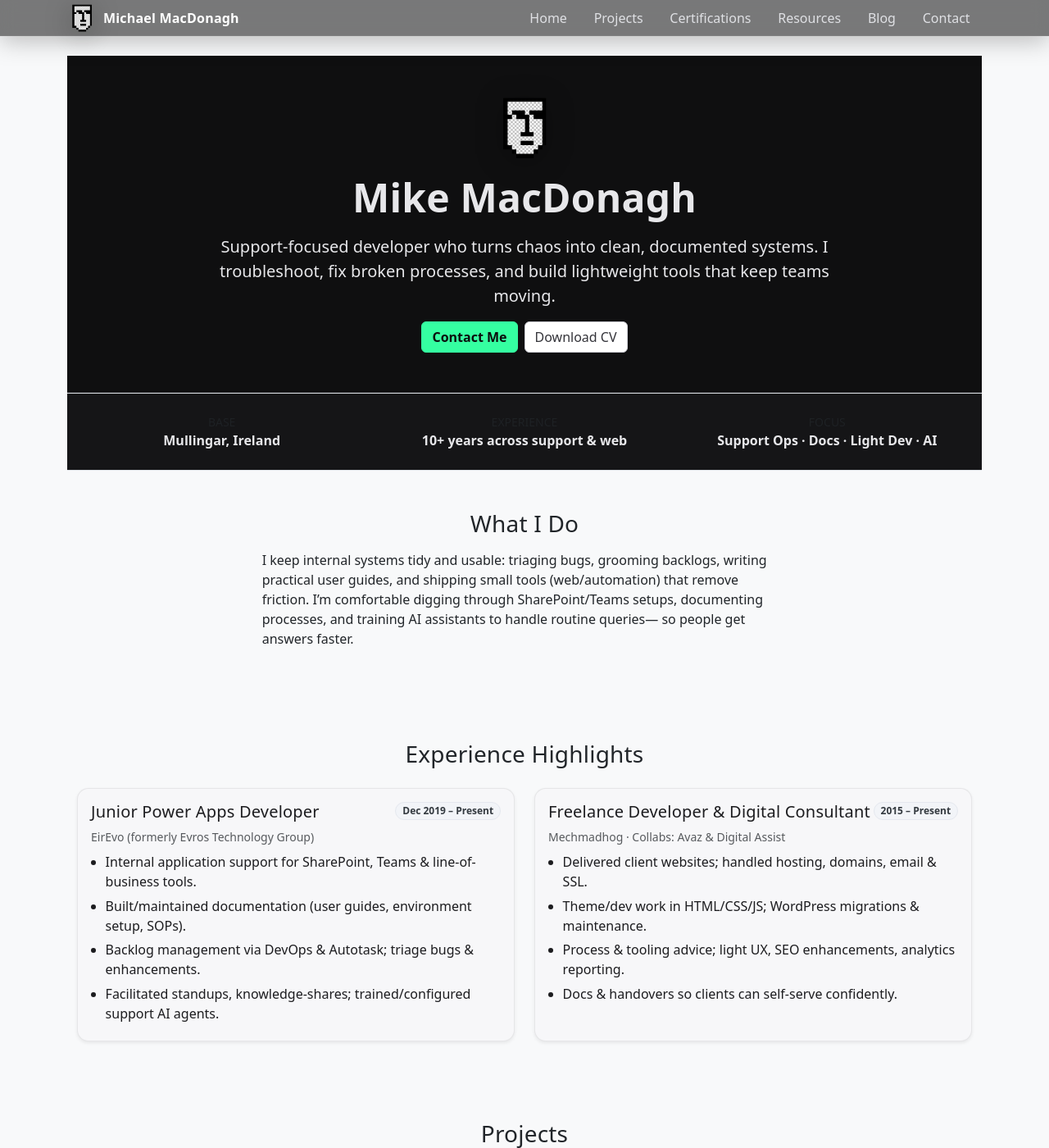
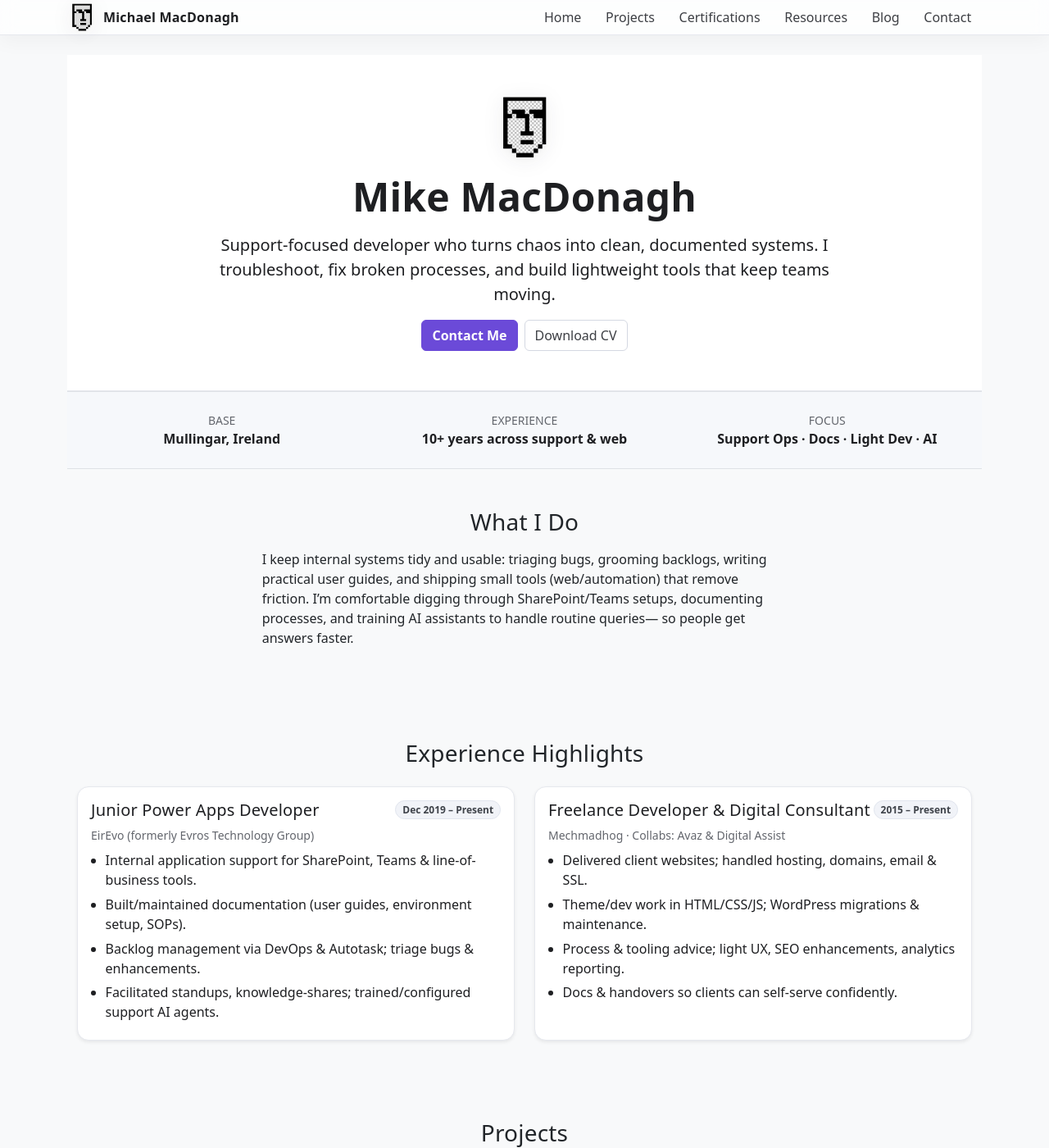
Before and after one commit to MechMadHog/michaelmacdonagh.net, a Jekyll site: the page built from index.md, in a window 1280 px wide and 1400 px high. Shown: the whole window at 82% size. Built offline with Jekyll 4.4.1, drawn with Linux system fonts in a browser that asks for light colours.

Commit message:
Update _theme.scss

```diff
--- a/_sass/_theme.scss
+++ b/_sass/_theme.scss
@@ -1,48 +1,51 @@
 /* =========================================================
-   _theme.scss — Signature theme for michaelmacdonagh.net
-   Uses Bootstrap for layout; custom visuals everywhere else.
+   _theme.scss — Light formal theme (Purple + Icy Blue)
    ========================================================= */
 
 /* -------------------------
    Core Theme Variables
    ------------------------- */
 :root {
-  /* Brand / Accent */
-  --accent: #35ffa1;         /* neon mint */
-  --accent-2: #7aa2ff;       /* secondary hover */
-  --ink: #0f0f10;            /* deep background */
-  --panel: #151517;          /* glass base for header/footer */
-  --line: #232327;
+  /* Brand */
+  --purple: #6b4ad8;         /* primary */
+  --purple-700: #5435c7;
+  --purple-300: #a697f1;
+  --ice: #9fd4ff;            /* accent */
+  --ice-200: #cfeaff;
 
-  /* Text */
-  --text: #e7e7ea;           /* light text on dark */
-  --muted: #a7a7ae;
-  --body: #1c1c1f;           /* body text on light */
-  --paper: #f7f7f9;          /* page background (light) */
+  /* Greys */
+  --ink: #1e1f22;            /* main text */
+  --muted: #63666d;          /* secondary text */
+  --line: #e6e8ee;           /* dividers */
+  --panel: #f6f8fb;          /* elevated light panel */
+  --paper: #ffffff;          /* page white */
 
-  /* Radii / Shadows / FX */
+  /* Effects */
   --radius: 14px;
-  --shadow: 0 10px 30px rgba(0,0,0,.25);
+  --shadow: 0 10px 24px rgba(21,27,38,.06);
   --blur: 10px;
 
   /* Section helpers used in index.md */
-  --bg: #0f0f10;             /* dark hero */
-  --bg-elev: #151517;        /* elevated dark */
+  --bg: var(--paper);        /* HERO */
+  --bg-elev: var(--panel);   /* SNAPSHOT */
 
-  /* Bootstrap tune (we’re overriding via CSS since Bootstrap comes via CDN) */
-  --bs-primary: var(--accent);
-  --bs-secondary: var(--accent-2);
+  /* Bootstrap tune */
+  --bs-primary: var(--purple);
+  --bs-secondary: var(--ice);
   --bs-body-bg: var(--paper);
-  --bs-body-color: var(--body);
-  --bs-dark: var(--ink);
-  --bs-light: #f2f2f4;
+  --bs-body-color: var(--ink);
+  --bs-dark: #0f1115;
+  --bs-light: #f8f9fb;
 }
 
-/* Respect system dark if desired later */
+/* Optional dark respect */
 @media (prefers-color-scheme: dark) {
   :root {
-    --bs-body-bg: #0d0d10;
-    --bs-body-color: #e9e9ec;
+    --bs-body-bg: #0f1115;
+    --bs-body-color: #e8eaf0;
+    --line: #1f2430;
+    --panel: #12151b;
+    --paper: #0f1115;
   }
 }
 
@@ -56,30 +59,26 @@ body {
   color: var(--bs-body-color);
   -webkit-font-smoothing: antialiased;
   -moz-osx-font-smoothing: grayscale;
-  padding-bottom: 70px; /* room for footer if fixed later */
+  padding-bottom: 70px; /* room if footer is fixed later */
 }
 
-main > .container {
-  padding-top: 2rem;
-  padding-bottom: 4rem;
-}
+main > .container { padding-top: 2rem; padding-bottom: 4rem; }
 
 h1, h2, h3, h4, h5, h6 { letter-spacing: .2px; }
 .display-5, .h1, .h2, .h3 { text-wrap: balance; }
 
+/* Legible secondary text on white */
+.text-muted { color: var(--muted) !important; }
+
 /* Links */
 a {
-  color: var(--bs-primary);
+  color: var(--purple);
   text-decoration: none;
   transition: color .15s ease, opacity .15s ease, text-shadow .15s ease;
 
-  &:hover {
-    color: var(--accent-2);
-    text-decoration: underline;
-  }
-
+  &:hover { color: var(--purple-700); text-decoration: underline; }
   &:focus-visible {
-    outline: 2px solid var(--accent);
+    outline: 2px solid var(--ice);
     outline-offset: 2px;
     border-radius: 6px;
     text-decoration: none;
@@ -92,34 +91,34 @@ a {
 }
 
 /* -------------------------
-   Signature Header
+   Signature Header (sticky)
    ------------------------- */
 .site-header {
   position: sticky; top: 0; z-index: 1000;
-  background: rgba(15,15,16,.55);
+  background: rgba(255,255,255,.75);
   backdrop-filter: saturate(130%) blur(var(--blur));
-  border-bottom: 1px solid rgba(255,255,255,.05);
-  box-shadow: 0 6px 30px rgba(0,0,0,.25);
-  transition: all .2s ease;
+  border-bottom: 1px solid var(--line);
+  box-shadow: 0 8px 24px rgba(21,27,38,.04);
+  transition: background .2s ease, box-shadow .2s ease, border-color .2s ease;
 
   &.is-scrolled {
-    background: rgba(15,15,16,.75);
-    border-bottom-color: rgba(255,255,255,.07);
+    background: rgba(255,255,255,.92);
+    box-shadow: 0 10px 28px rgba(21,27,38,.06);
   }
 }
 
 /* Brand */
 .brand {
-  .brand-dot {
-    width: 10px; height: 10px; border-radius: 50%;
-    background: var(--accent);
-    box-shadow: 0 0 16px var(--accent);
-    display: inline-block;
+  .brand-logo {
+    display: block;
+    height: 36px;
+    width: auto;
+    filter: drop-shadow(0 4px 12px rgba(21,27,38,.08));
   }
-  .brand-text { color: #fff; letter-spacing: .2px; }
+  .brand-text { color: var(--ink); letter-spacing: .2px; }
 }
 
-/* Nav (custom, not Bootstrap default look) */
+/* Nav (custom look, not Bootstrap skin) */
 .nav-list {
   list-style: none;
   display: flex;
@@ -128,65 +127,60 @@ a {
   margin: 0;
 
   .nav-link {
-    --pad: .6rem .9rem;
+    --pad: .55rem .8rem;
     position: relative;
     display: inline-flex;
     align-items: center;
     padding: var(--pad);
-    color: #dfe0e4;
+    color: #3d3f44;
     text-decoration: none;
     border-radius: 999px;
-    transition: color .15s ease, background .15s ease, transform .15s ease;
+    transition: color .15s ease, background .15s ease;
 
     &:hover {
-      color: #fff;
-      background: rgba(122,162,255,.07);
+      color: var(--ink);
+      background: #f3f6ff; /* subtle icy hover */
       text-decoration: none;
     }
-
     &:focus-visible {
-      outline: 2px solid var(--accent);
+      outline: 2px solid var(--ice);
       outline-offset: 2px;
     }
 
-    /* Active/hover underline “rail” */
+    /* Active/hover underline rail (icy → purple) */
     &::after {
       content: "";
-      position: absolute; left: 12px; right: 12px; bottom: 8px; height: 2px;
-      background: linear-gradient(90deg, transparent, var(--accent), transparent);
+      position: absolute; left: 12px; right: 12px; bottom: 6px; height: 2px;
+      background: linear-gradient(90deg, transparent, var(--ice), var(--purple), transparent);
       transform: scaleX(0);
       transform-origin: center;
       transition: transform .2s ease;
       border-radius: 2px;
     }
-
     &:hover::after,
-    &[aria-current="page"]::after {
-      transform: scaleX(1);
-    }
+    &[aria-current="page"]::after { transform: scaleX(1); }
   }
 }
 
-/* Mobile toggler harmony (when not using navbar-dark) */
-.navbar-toggler { border: 1px solid rgba(255,255,255,.25); }
-.navbar-toggler-icon { filter: invert(1); }
+/* Mobile toggler (dark icon on light header) */
+.navbar-toggler { border: 1px solid #d7dbe6; }
+.navbar-toggler-icon { background-image: var(--bs-navbar-toggler-icon-bg, none); }
 
 /* -------------------------
-   Signature Footer
+   Signature Footer (light)
    ------------------------- */
 .site-footer {
   margin-top: 3rem;
   background:
-    linear-gradient(180deg, rgba(53,255,161,.06), rgba(122,162,255,.05)),
-    radial-gradient(700px 400px at 10% -20%, rgba(122,162,255,.08), transparent 60%),
-    var(--ink);
-  color: var(--text);
+    linear-gradient(180deg, rgba(159,212,255,.12), rgba(107,74,216,.06)),
+    var(--paper);
+  color: var(--ink);
   border-top: 1px solid var(--line);
-  box-shadow: 0 -12px 40px rgba(0,0,0,.35) inset;
+  box-shadow: 0 -8px 24px rgba(21,27,38,.05) inset;
 
   .footer-grid {
     display: grid; grid-template-columns: 1fr auto 1fr; gap: 1rem;
-    align-items: center; padding: 18px 0;
+    align-items: center; padding: 16px 0;
   }
 
   .footer-cell {
@@ -196,35 +190,29 @@ a {
   }
 
   .footer-link {
-    color: #cfd1d7; text-decoration: none; border-bottom: 1px dashed transparent;
+    color: #4a4d54; text-decoration: none; border-bottom: 1px dashed transparent;
     transition: color .15s ease, border-color .15s ease;
 
-    &:hover { color: #fff; border-color: rgba(255,255,255,.35); }
+    &:hover { color: var(--ink); border-color: #b9c0d0; }
     &:focus-visible {
-      outline: 2px solid var(--accent);
+      outline: 2px solid var(--ice);
       outline-offset: 3px;
       border-radius: 6px;
     }
   }
-
-  /* If you decide to fix footer to bottom, uncomment:
-  position: fixed; left: 0; right: 0; bottom: 0;
-  and bump body bottom padding.
-  */
 }
 
 /* -------------------------
    Sections (used in index.md)
    ------------------------- */
 section[style*="var(--bg)"] {
-  color: var(--text);
+  color: var(--ink);
   background: var(--bg);
   border-bottom: 1px solid var(--line);
 }
-
 section[style*="var(--bg-elev)"] {
-  color: var(--text);
-  background: radial-gradient(900px 700px at 15% -10%, #1a1a1e 0, var(--bg-elev) 60%);
+  color: var(--ink);
+  background: var(--bg-elev);
   border-top: 1px solid var(--line);
   border-bottom: 1px solid var(--line);
 }
@@ -233,165 +221,107 @@ section[style*="var(--bg-elev)"] {
    Buttons & Tag Filters
    ------------------------- */
 .btn-primary {
-  background-color: var(--accent);
-  border-color: var(--accent);
-  color: #0b0b0c; font-weight: 600;
+  background-color: var(--purple);
+  border-color: var(--purple);
+  color: #fff; font-weight: 600;
 
-  &:hover, &:focus {
-    background-color: #2fe894;
-    border-color: #2fe894;
-    color: #070708;
-  }
-
-  &:focus-visible {
-    box-shadow: 0 0 0 0.2rem rgba(53,255,161,.35);
-  }
+  &:hover, &:focus { background-color: var(--purple-700); border-color: var(--purple-700); }
+  &:focus-visible { box-shadow: 0 0 0 0.2rem rgba(159,212,255,.45); }
 }
 
 .btn-outline-secondary {
-  color: #34343a;
-  border-color: #cfcfd6;
+  color: #3d3f44;
+  border-color: #d4d8e2;
   background-color: #ffffff;
 
   &:hover {
-    color: #0e0e10;
-    border-color: var(--accent-2);
-    background-color: #f7f9ff;
+    color: #1f2024;
+    border-color: var(--ice);
+    background-color: #f3f8ff;
   }
 
   &.is-active,
   &.is-active:hover {
-    color: #0b0b0c;
-    background-color: var(--accent);
-    border-color: var(--accent);
+    color: #ffffff;
+    background-color: var(--purple);
+    border-color: var(--purple);
     text-shadow: 0 1px 0 rgba(0,0,0,.1);
   }
 
-  &:focus-visible {
-    box-shadow: 0 0 0 0.2rem rgba(122,162,255,.35);
-  }
+  &:focus-visible { box-shadow: 0 0 0 0.2rem rgba(159,212,255,.45); }
 }
 
 /* -------------------------
    Cards / Badges / Lists
    ------------------------- */
 .card {
-  border: 1px solid rgba(12,12,14,.07);
+  border: 1px solid var(--line);
   border-radius: var(--radius);
   box-shadow: var(--shadow);
   transition: transform .18s ease, box-shadow .18s ease, border-color .18s ease;
+  background: var(--paper);
 
   &:hover {
     transform: translateY(-2px);
-    box-shadow: 0 14px 40px rgba(0,0,0,.22);
-    border-color: rgba(12,12,14,.16);
+    box-shadow: 0 14px 36px rgba(21,27,38,.08);
+    border-color: #d9dce5;
   }
 
-  .small { color: #6a6a73; }
-
-  ul {
-    padding-left: 1.1rem;
-    li { margin-bottom: .35rem; }
-  }
+  .small { color: var(--muted); }
+  ul { padding-left: 1.1rem; li { margin-bottom: .35rem; } }
 }
 
-.badge {
-  border-radius: 999px; font-weight: 600;
-
-  &.text-bg-light {
-    background: #f2f4f8 !important;
-    color: #343a40 !important;
-    border: 1px solid #e5e8ef;
-  }
+/* Project tag badges */
+.badge { border-radius: 999px; font-weight: 600; }
+.badge.text-bg-light {
+  background: #f1f3f8 !important; color: #3f434a !important; border: 1px solid #e1e5ee;
+}
+.badge-accent { /* e.g., mark JS projects */
+  background: #efe9ff; color: var(--purple-700); border: 1px solid #e0d6ff;
 }
 
-.badge-accent {
-  background: rgba(53,255,161,.15);
-  color: #0c2a1c;
-  border: 1px solid rgba(53,255,161,.45);
-}
+/* Subtitle helper if not using .text-muted */
+.subtitle { color: var(--muted); }
 
 /* -------------------------
    Hero image polish
    ------------------------- */
-img[alt="Logo"] {
-  filter: drop-shadow(0 6px 16px rgba(0,0,0,.25));
-}
+img[alt="Logo"], .brand-logo { filter: drop-shadow(0 4px 12px rgba(21,27,38,.08)); }
 
 /* -------------------------
    Utilities
    ------------------------- */
-.glow {
-  color: var(--accent);
-  text-shadow:
-    0 0 4px rgba(53,255,161,.9),
-    0 0 10px rgba(53,255,161,.6),
-    0 0 18px rgba(53,255,161,.4);
-}
-
-h1.glow, h2.glow, h3.glow {
-  text-shadow:
-    0 0 6px rgba(53,255,161,.9),
-    0 0 14px rgba(53,255,161,.6),
-    0 0 24px rgba(53,255,161,.4);
-}
-
-/* Subtle underline lift on no-decoration links */
 a.text-decoration-none:hover { text-decoration: underline; }
-
-/* Improved focus ring for any button/link with .focus-ring helper */
 .focus-ring:focus-visible {
-  outline: 2px solid var(--accent-2);
+  outline: 2px solid var(--ice);
   outline-offset: 3px;
   border-radius: 8px;
 }
 
 /* -------------------------
-   Responsive
+   Responsive tweaks
    ------------------------- */
 @media (max-width: 991px) {
-  .nav-list {
-    padding: .75rem 0;
-    flex-direction: column;
-
-    .nav-link {
-      padding: .5rem .8rem;
-      width: 100%;
-    }
+  .nav-list { padding: .6rem 0; flex-direction: column;
+    .nav-link { padding: .5rem .8rem; width: 100%; }
   }
-
-  .site-footer .footer-grid {
-    grid-template-columns: 1fr;
-    text-align: center;
-
-    .footer-cell.left,
-    .footer-cell.right { justify-self: center; }
+  .site-footer .footer-grid { grid-template-columns: 1fr; text-align: center;
+    .footer-cell.left, .footer-cell.right { justify-self: center; }
   }
 }
-
-@media (max-width: 576px) {
-  body { padding-bottom: 84px; }
-}
+@media (max-width: 576px) { body { padding-bottom: 84px; } }
 
 /* -------------------------
-   Optional: Compat Skin (bridge old markup)
-   Remove once you switch to .site-header / .site-footer markup
+   Optional: Compat skin (bridge old Bootstrap markup)
+   Remove once you use .site-header/.site-footer
    ------------------------- */
-header.bg-dark,
-.navbar.bg-dark {
-  background: rgba(15,15,16,.55) !important;
+header.bg-light, .navbar.bg-light {
+  background: rgba(255,255,255,.85) !important;
   backdrop-filter: saturate(130%) blur(10px);
-  border-bottom: 1px solid rgba(255,255,255,.05);
-  box-shadow: 0 6px 30px rgba(0,0,0,.25);
+  border-bottom: 1px solid var(--line);
+  box-shadow: 0 8px 24px rgba(21,27,38,.05);
 }
-
-footer.bg-dark,
-footer.fixed-bottom {
-  background:
-    linear-gradient(180deg, rgba(53,255,161,.06), rgba(122,162,255,.05)),
-    radial-gradient(700px 400px at 10% -20%, rgba(122,162,255,.08), transparent 60%),
-    #0f0f10 !important;
-  color: #e7e7ea !important;
-  border-top: 1px solid #232327;
-  box-shadow: 0 -12px 40px rgba(0,0,0,.35) inset;
+footer.bg-light, footer.fixed-bottom {
+  background: var(--paper) !important;
+  border-top: 1px solid var(--line);
 }
```
